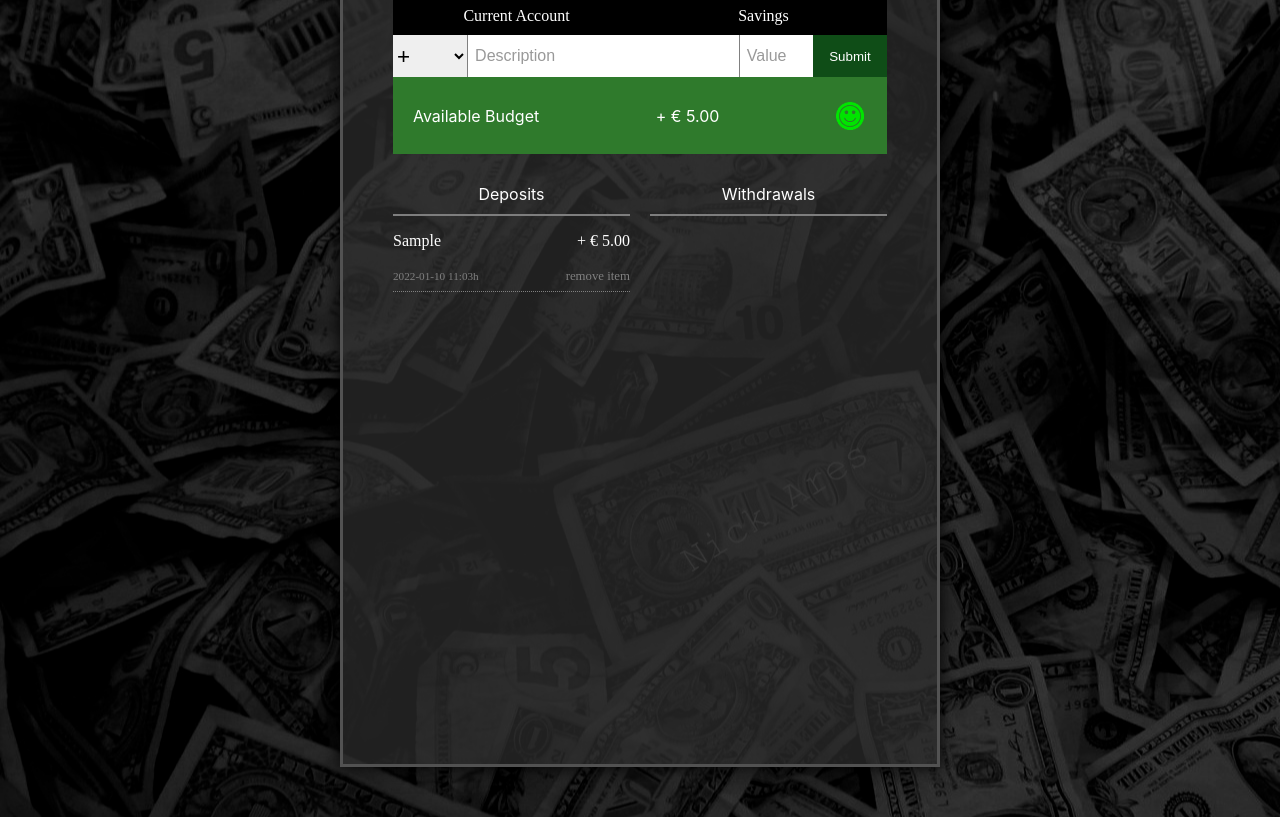
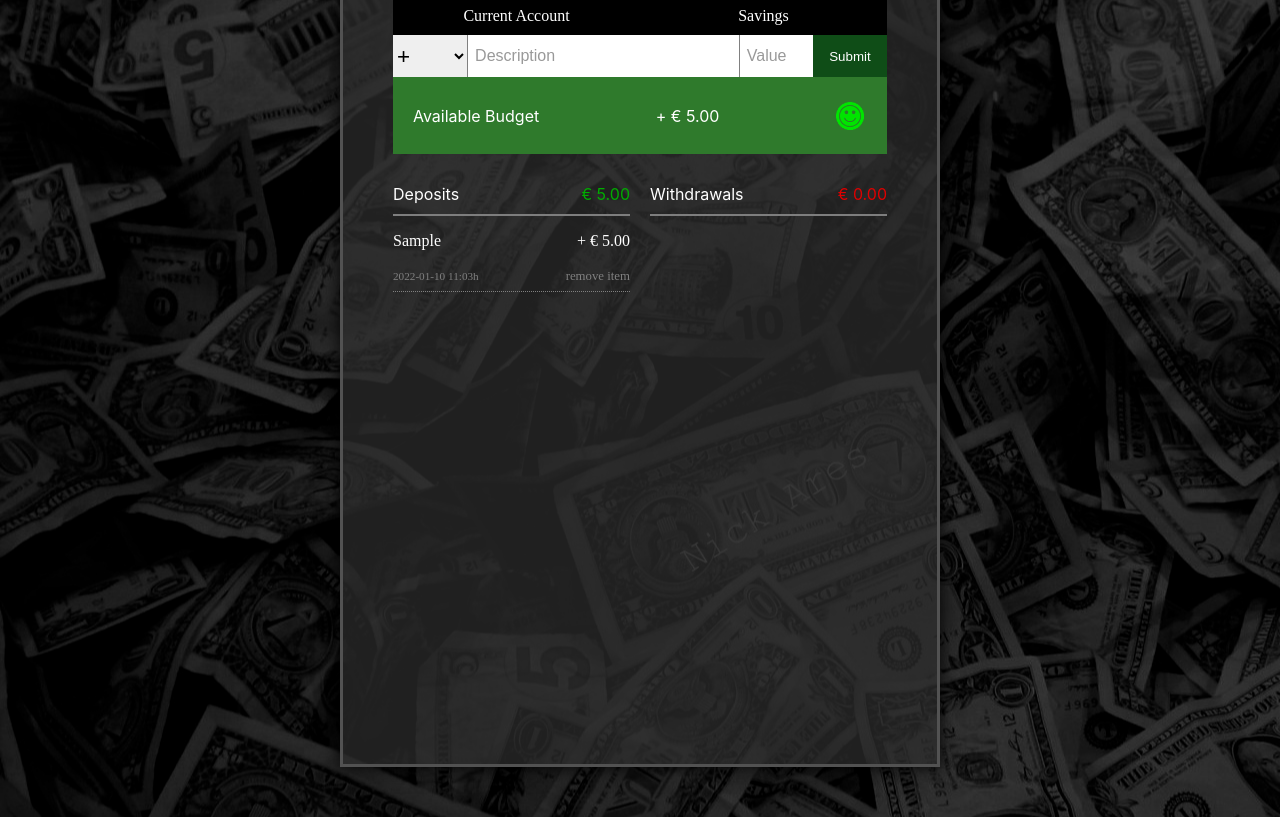
Before and after one commit to Noud63/budgetcontroller, a plain HTML site: page index.html in a window 1280 px wide. Both pictures are taken after typing "Sample", "5" into the empty fields and a click on the button "Submit". Shown: the part 128-945 px from the top of the page. Drawn offline with Linux system fonts and the light colour scheme.

Commit message:
add totals

```diff
--- a/app.js
+++ b/app.js
@@ -8,6 +8,10 @@ let data = {
     plus: [],      // Deposit values
     minus: [],     // Withdrawal values
     budget: 0,
+    totals: {
+        plus: 0,
+        minus:0
+    },
     items: {
         plus: [],  // Array of deposit objects
         minus: []  // Array of withdrawal objects
@@ -49,6 +53,21 @@ function calculateBudget() {
 }
 
 
+const calcTotals = (type) => {
+    let sum = 0;
+    data[type].forEach( el => {
+        sum = sum + el
+    })
+     data.totals[type] = sum
+}
+
+
+const displayTotals = () => {
+      document.querySelector('.depTotal').innerHTML = '&euro;' + " " + data.totals.plus.toFixed(2)
+      document.querySelector('.withTotal').innerHTML = '&euro;' + " " + data.totals.minus.toFixed(2)
+}
+
+
 //Display budget
 const displayBudget = (budget) => {
     let sign;
@@ -60,6 +79,7 @@ const displayBudget = (budget) => {
     }
     let element = document.querySelector('.budgetTotal')
     element.innerHTML = `<div class="saldo">${sign} &euro; ${budget.toFixed(2)}</div>`
+
 
 //Change default background-color to red when budget is negative
     sign === '-' ? document.querySelector('.budget').classList.add('red') : document.querySelector('.budget').classList.remove('red')
@@ -169,6 +189,8 @@ const parseData = () => {
         let budget = calculateBudget()
         displayBudget(budget)
         halveItemsList(inputData.type)
+        calcTotals(inputData.type)
+        displayTotals()
     } else {
         alert('Fill out input fields with required data!')
     }
@@ -191,7 +213,12 @@ const deleteItem = (e) => {
     }
     deleteValueFromData(ID, type)
     deleteItemFromData(ID, type)
+    calculateBudget()
+    displayBudget(data.budget)
+    calcTotals(type)
+    displayTotals()
     addScrollSign()
+    localStorage.setItem('DATA', JSON.stringify(data))
 }
 
 
@@ -200,9 +227,6 @@ const deleteItemFromData = (id, type) => {
     data.items[type] = data.items[type].filter( el => {
         return el.id !== id
     })
-    calculateBudget()
-    displayBudget(data.budget)
-    localStorage.setItem('DATA', JSON.stringify(data))
 }
 
 
@@ -214,7 +238,6 @@ const deleteValueFromData = (id, type) => {
            data[type].splice(i, 1)
         }
     })
-localStorage.setItem('DATA', JSON.stringify(data))
 }
 
 
@@ -255,9 +278,13 @@ function init() {
             displayBudget(data.budget)
             storeValues(type, value)
             addScrollSign()
-        })
+            calcTotals(type)
+            displayTotals()
+           })
     }
+
     setUpEventListeners()
+    console.log(data)
 }
 
 init()
--- a/index.html
+++ b/index.html
@@ -48,12 +48,12 @@
 
         <div class="container">
             <div class="plusBox">
-            <div class="plus">Deposits</div>
+                <div class="plus"><span>Deposits</span><span class="depTotal">&euro; 0.00</span></div>
                 <div class="pluscontainer delete"></div>
             </div>
 
             <div class="minusBox">
-            <div class="minus">Withdrawals</div>
+                <div class="minus"><span>Withdrawals</span><span class="withTotal">&euro; 0.00</span></div>
                 <div class="minuscontainer delete"></div>
             </div>
 
@@ -68,4 +68,5 @@
 
     <script type="module" src="app.js"></script>
 </body>
+
 </html>
--- a/styles.css
+++ b/styles.css
@@ -139,6 +139,7 @@ body {
     background-color: rgb(15, 77, 23);
     border-style: none;
     color: rgb(255, 255, 255);
+    cursor: pointer;
 }
 
 .btn2 {
@@ -151,6 +152,7 @@ body {
     border-style: none;
     color: rgb(255, 255, 255);
     font-size: 1em;
+    cursor: pointer;
 }
 
 .budget {
@@ -281,11 +283,18 @@ body {
     justify-content: center;
 }
 
+.depTotal {
+ color: rgb(0, 173, 0);
+}
+
+.withTotal {
+    color: rgb(223, 0, 0);
+}
 
 .plus, .minus {
     display: flex;
     align-items: center;
-    justify-content: center;
+    justify-content: space-between;
     width: 100%;
      padding: 10px 0 10px 0;
      border-bottom: 2px solid rgb(126, 126, 126);
@@ -404,7 +413,6 @@ body {
 
 }
 
-
 .scrollPng {
     width: 100%;
      display: flex;
```
Lines whose indentation alone changed are shown as unchanged.
